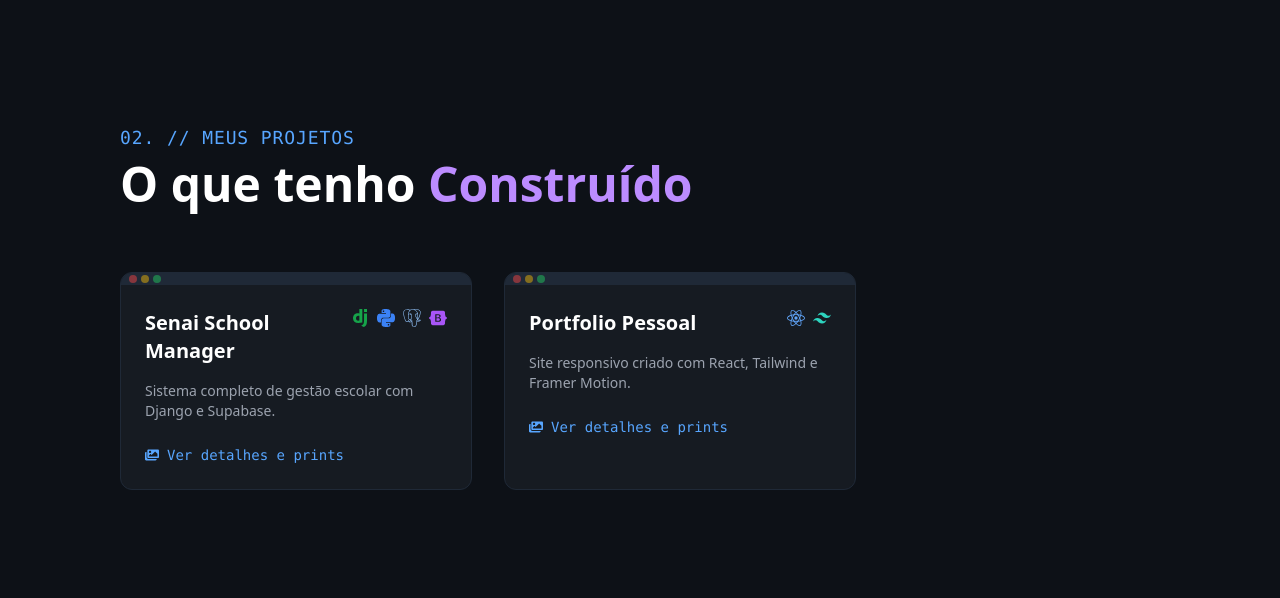
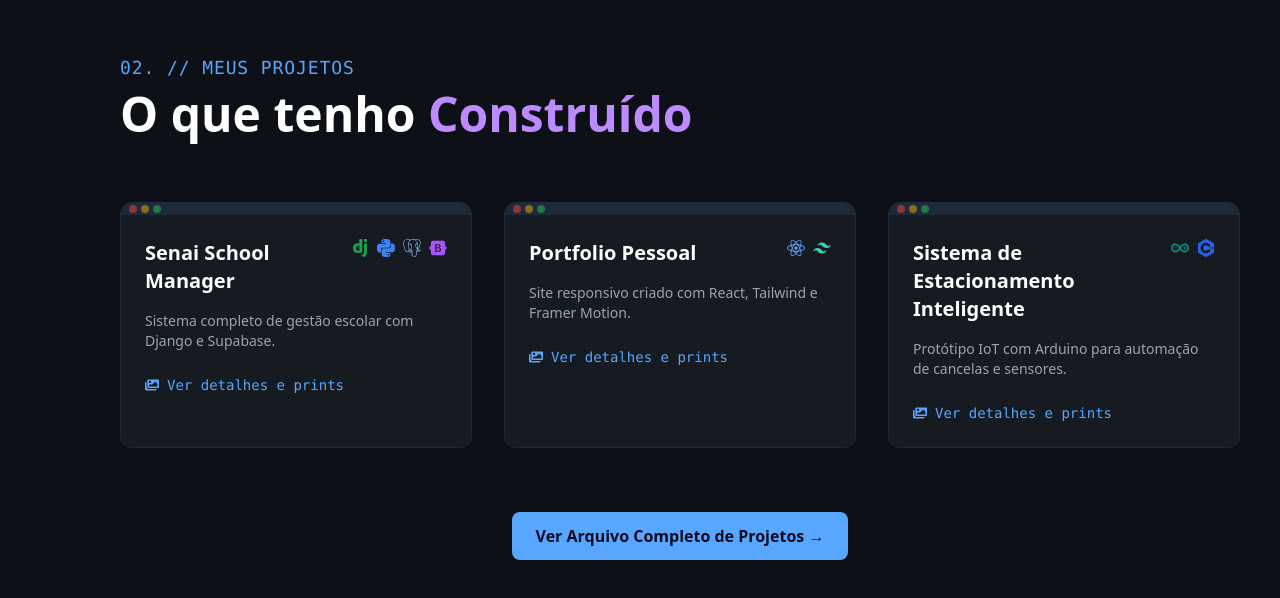
Before and after one commit to rfamiglietti/portifolio, a React (Vite) app: page / in a window 1280 px wide. Shown: the part 1852-2450 px from the top of the page. Built offline with nearby package versions, Linux system fonts and the light colour scheme.

Commit message:
fix(home, projects): corrige link CV, remove badge e atualiza lista de projetos

```diff
--- a/src/pages/Projects.jsx
+++ b/src/pages/Projects.jsx
@@ -1,76 +1,22 @@
 import React, { useState } from 'react';
 import { motion, AnimatePresence } from 'framer-motion';
-import { FaGithub, FaExternalLinkAlt, FaTimes, FaImages, FaCheckCircle } from 'react-icons/fa';
-import { SiDjango, SiPython, SiPostgresql, SiBootstrap, SiReact, SiTailwindcss, SiArduino } from 'react-icons/si';
+import { Link } from 'react-router-dom';
+import { FaImages, FaTimes, FaGithub, FaExternalLinkAlt, FaCheckCircle } from 'react-icons/fa';
+// IMPORTANTE: Importando os dados do arquivo novo
+import { projectsData } from '../data/projectsData';
 import SectionWrapper from '../components/SectionWrapper';
+import NeonButton from '../components/NeonButton';
 
 const Projects = () => {
   const [selectedProject, setSelectedProject] = useState(null);
 
-  // === DADOS DOS PROJETOS ===
-  const projects = [
-    {
-      id: 1,
-      title: "Senai School Manager",
-      shortDescription: "Sistema completo de gestão escolar com Django e Supabase.",
-      fullDescription: `
-        Este projeto foi desenvolvido para resolver a complexidade da gestão acadêmica no SENAI.
-        O objetivo era criar um sistema centralizado onde Secretaria, Coordenação, Professores e Alunos tivessem visões personalizadas.
-
-        Utilizando a robustez do Django no backend e a flexibilidade do Supabase (PostgreSQL), implementei um sistema de controle de acesso (RBAC) rigoroso.
-
-        Principais Desafios Superados:
-        1. Modelagem do Banco de Dados para suportar N:N relações (Turmas <-> Professores <-> Alunos).
-        2. Geração dinâmica de boletins e diários de classe.
-        3. Interface intuitiva para diferentes perfis de usuário.
-      `,
-      techs: [
-        { icon: SiDjango, name: "Django", color: "text-green-600" },
-        { icon: SiPython, name: "Python", color: "text-blue-500" },
-        { icon: SiPostgresql, name: "Supabase", color: "text-blue-300" },
-        { icon: SiBootstrap, name: "Bootstrap", color: "text-purple-500" },
-      ],
-      features: [
-        "Painéis exclusivos para Aluno, Professor e Secretaria",
-        "Lançamento de Notas e Frequência em tempo real",
-        "Visualização de Boletim e Histórico Escolar",
-        "Gestão Financeira básica para Secretaria"
-      ],
-      // SEUS PRINTS REAIS AQUI
-      images: [
-        "/prints/senaimenu.jpg",           // Capa
-        "/prints/alunoinicio.png",         // Visão do Aluno
-        "/prints/alunoboletim.png",        // Boletim
-        "/prints/professoraulas.png",      // Visão do Professor
-        "/prints/professordiario.png",     // Diário de Classe
-        "/prints/secretariapainel.png",    // Painel ADM
-        "/prints/secretariaalunos.png",    // Lista de Alunos
-        "/prints/cordenacaovisao.png"      // Visão Coordenação
-      ],
-      github: "https://github.com/rfamiglietti/SENAI-School-Manager",
-      demo: null,
-    },
-    {
-      id: 2,
-      title: "Portfolio Pessoal",
-      shortDescription: "Site responsivo criado com React, Tailwind e Framer Motion.",
-      fullDescription: "Meu cartão de visitas digital. O foco foi criar uma experiência imersiva estilo 'VS Code', com performance alta, animações fluidas e modo Dark nativo.",
-      techs: [
-        { icon: SiReact, name: "React", color: "text-blue-400" },
-        { icon: SiTailwindcss, name: "Tailwind", color: "text-teal-400" },
-      ],
-      features: ["Design Responsivo", "Galeria de Projetos Interativa", "Formulário AJAX"],
-      images: [],
-      github: "https://github.com/rfamiglietti/portfolio",
-      demo: "https://rfamiglietti.github.io/portfolio/",
-    },
-  ];
+  // Pega apenas os 3 primeiros projetos para a Home
+  const featuredProjects = projectsData.slice(0, 3);
 
   return (
     <SectionWrapper id="projects">
       <div className="max-w-6xl mx-auto pb-32">
 
-        {/* Cabeçalho */}
          <div className="mb-16">
           <span className="font-mono text-blue-neon text-lg tracking-wider">
             02. // MEUS PROJETOS
@@ -80,9 +26,9 @@ const Projects = () => {
           </h2>
          </div>
 
-        {/* Grid de Cards */}
-        <div className="grid grid-cols-1 md:grid-cols-2 lg:grid-cols-3 gap-8">
-          {projects.map((project) => (
+         {/* Grid dos Projetos Destaque */}
+         <div className="grid grid-cols-1 md:grid-cols-2 lg:grid-cols-3 gap-8 mb-16">
+            {featuredProjects.map((project) => (
               <motion.div
                 key={project.id}
                 layoutId={`card-${project.id}`}
@@ -90,7 +36,6 @@ const Projects = () => {
                 className="bg-[#161b22] rounded-xl border border-gray-800 overflow-hidden hover:border-blue-neon/50 transition-all cursor-pointer group hover:shadow-lg hover:shadow-blue-neon/10"
                 whileHover={{ y: -5 }}
               >
-              {/* Barra Superior do Card */}
                 <div className="h-3 bg-gray-800 flex items-center px-2 gap-1">
                   <div className="w-2 h-2 rounded-full bg-red-500/50"></div>
                   <div className="w-2 h-2 rounded-full bg-yellow-500/50"></div>
@@ -121,11 +66,19 @@ const Projects = () => {
             ))}
          </div>
 
-        {/* === MODAL DE DETALHES === */}
+         {/* Botão Ver Todos */}
+         <div className="flex justify-center">
+            <Link to="/all-projects">
+              <NeonButton>
+                 Ver Arquivo Completo de Projetos &rarr;
+              </NeonButton>
+            </Link>
+         </div>
+
+         {/* Modal de Detalhes */}
          <AnimatePresence>
           {selectedProject && (
             <>
-              {/* Fundo Escuro */}
               <motion.div
                 initial={{ opacity: 0 }}
                 animate={{ opacity: 1 }}
@@ -134,12 +87,10 @@ const Projects = () => {
                 className="fixed inset-0 bg-black/80 z-[60] backdrop-blur-sm"
               />
 
-              {/* Janela do Modal */}
               <motion.div
                 layoutId={`card-${selectedProject.id}`}
                 className="fixed inset-0 md:inset-10 z-[70] m-auto max-w-5xl h-fit max-h-[90vh] bg-[#0d1117] border border-gray-700 rounded-xl overflow-y-auto scrollbar-hide shadow-2xl"
               >
-
                 <button
                   onClick={() => setSelectedProject(null)}
                   className="absolute top-4 right-4 p-2 bg-gray-800 rounded-full text-white hover:bg-red-500 transition-colors z-50 sticky"
@@ -148,8 +99,6 @@ const Projects = () => {
                 </button>
 
                 <div className="p-8 md:p-12">
-
-                  {/* Título */}
                   <div className="mb-8 border-b border-gray-800 pb-6">
                     <h2 className="text-3xl md:text-4xl font-bold text-white mb-4">
                       {selectedProject.title}
@@ -163,7 +112,6 @@ const Projects = () => {
                     </div>
                   </div>
 
-                  {/* Conteúdo */}
                   <div className="grid md:grid-cols-3 gap-8 mb-10">
                     <div className="md:col-span-2 space-y-6">
                       <div>
@@ -188,7 +136,6 @@ const Projects = () => {
                       )}
                     </div>
 
-                    {/* Links Laterais */}
                     <div className="flex flex-col gap-4">
                       <div className="p-4 bg-[#161b22] rounded-lg border border-gray-800">
                         <h3 className="text-sm font-bold text-gray-400 uppercase tracking-wider mb-4">Links do Projeto</h3>
@@ -208,7 +155,6 @@ const Projects = () => {
                     </div>
                   </div>
 
-                  {/* Galeria */}
                   {selectedProject.images && selectedProject.images.length > 0 && (
                     <div className="border-t border-gray-800 pt-8">
                       <h3 className="text-xl font-bold text-white mb-6 flex items-center gap-2">
@@ -222,23 +168,16 @@ const Projects = () => {
                               alt={`Tela do sistema ${idx + 1}`}
                               className="w-full h-full object-cover object-top transition-transform duration-700 group-hover:scale-105"
                             />
-                            <div className="absolute inset-0 bg-gradient-to-t from-black/60 to-transparent opacity-0 group-hover:opacity-100 transition-opacity duration-300 flex items-end p-4">
-                              <span className="text-white text-sm font-mono bg-black/50 px-2 py-1 rounded border border-gray-600">
-                                print_screen_{idx + 1}.png
-                              </span>
-                            </div>
                           </div>
                         ))}
                       </div>
                     </div>
                   )}
-
                 </div>
               </motion.div>
             </>
           )}
         </AnimatePresence>
-
       </div>
     </SectionWrapper>
   );
```
Also changed, not shown: src/pages/Home.jsx (+6 -22 lines). Lines whose indentation alone changed are shown as unchanged.
